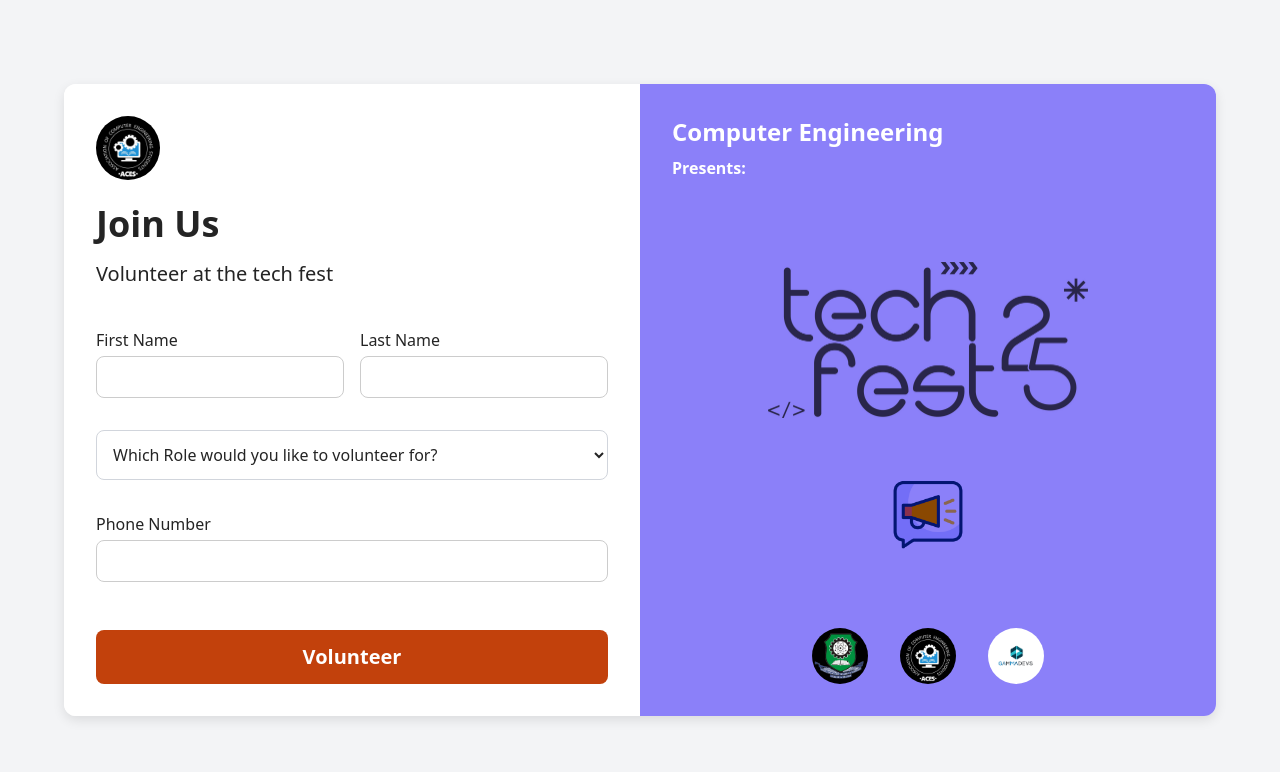
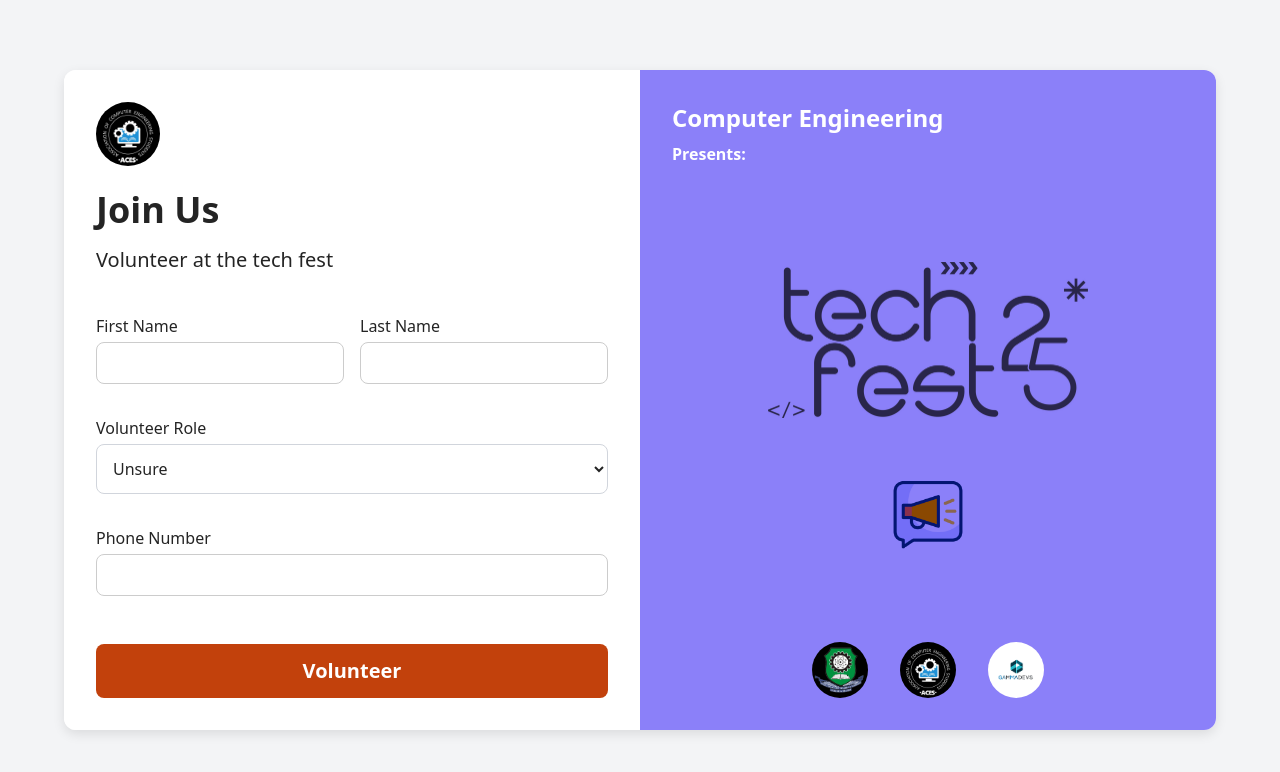
Before and after one commit to obetaE/Aces-Volunteerers, a Next.js app: page / in a window 1280 px wide. Shown: the top 772 px of the page. Built offline with nearby package versions, Linux system fonts and the light colour scheme; no server answers.

Commit message:
Role Corrections

```diff
--- a/src/components/Volunteer/Volunteer.jsx
+++ b/src/components/Volunteer/Volunteer.jsx
@@ -117,14 +117,15 @@ export default function Volunteer() {
             </div>
 
             <div className="input mb-4 w-full">
+              <label htmlFor="role" className="block mb-1 font-medium">
+                Volunteer Role
+              </label>
               <select
+              id="role"
                 value={level}
                 onChange={(e) => setLevel(e.target.value)}
                 className="w-full p-3 border border-gray-300 rounded-lg focus:ring-2 focus:ring-orange-500 focus:border-transparent"
               >
-                <option value="">
-                  Which Role would you like to volunteer for?
-                </option>
                 <option value="Unsure">Unsure</option>
                 <option value="Marketing and Publicity">
                   Marketing and Publicity
```
